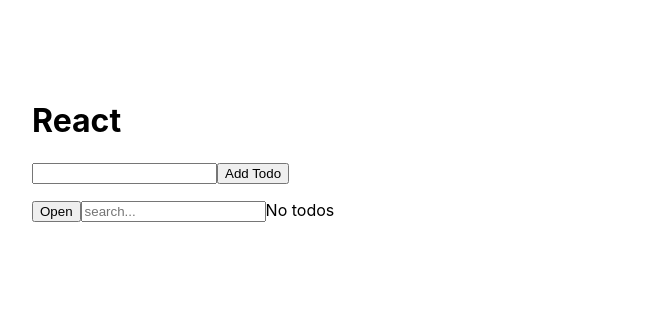
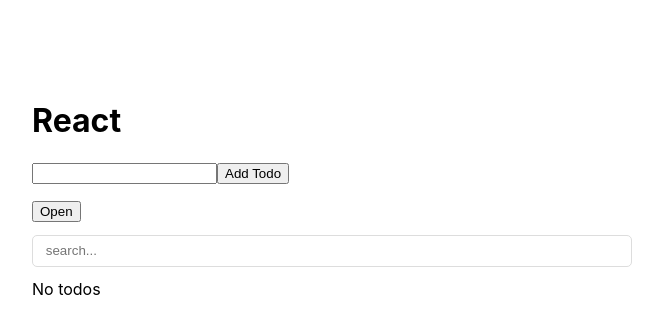
Before and after one commit to DanzigWebb/react-todo, a React (Create React App) app: page / in a window 1280 px wide. Shown: the top 334 px of the page, without its empty margins (308-971 px from the left). Built offline with nearby package versions, Linux system fonts and the light colour scheme; no server answers.

Commit message:
feat: filter: added styles

```diff
--- /dev/null
+++ b/src/todo/Filter/TodoFilter.css
@@ -0,0 +1,9 @@
+.filter__input {
+  width: 100%;
+  height: 2rem;
+  padding: 0 .8rem;
+  box-sizing: border-box;
+  border-radius: 5px;
+  margin: .8rem 0;
+  border: 1px solid #ddd;
+}
--- a/src/todo/Filter/TodoFilter.js
+++ b/src/todo/Filter/TodoFilter.js
@@ -1,4 +1,5 @@
 import React, { useState } from 'react'
+import './TodoFilter.css';
 import { Search$ } from './FilterStreams'
 
 
@@ -11,6 +12,6 @@
   }
 
   return (
-    <input type="text" placeholder="search..." value={value} onChange={({target}) => onChange(target.value)}/>
+    <input className="filter__input" type="text" placeholder="search..." value={value} onChange={({target}) => onChange(target.value)}/>
   )
 }
```
